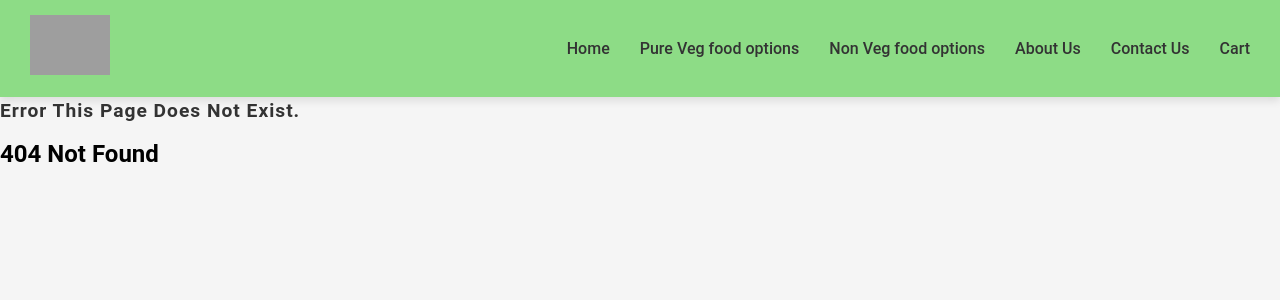
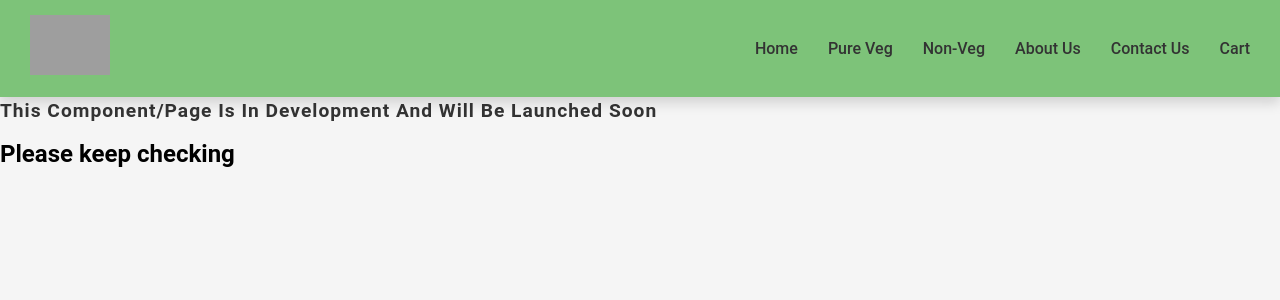
Before and after one commit to Mayank-Tiwari01/The-Lunchbox, a React (Vite) app: page /PureVeg in a window 1280 px wide. Before the commit this address had no page. Shown: the top 300 px of the page. Built offline with nearby package versions, Linux system fonts and the light colour scheme; grey boxes are pictures that could not be loaded.

Commit message:
Added dummy pages to be implemented later.

```diff
--- a/src/components/Header.jsx
+++ b/src/components/Header.jsx
@@ -18,8 +18,12 @@ const Header = () => {
             <li>
               <Link to="/" className="nav-link">Home</Link>
             </li>
-            <li>Pure Veg food options</li>
-            <li>Non Veg food options</li>
+            <li>
+              <Link to="/PureVeg" className="nav-link">Pure Veg</Link>
+            </li>
+            <li>
+              <Link to="/NonVeg" className="nav-link">Non-Veg</Link>
+            </li>
             <li>
               <Link to="/About" className="nav-link">About Us</Link>
             </li>
--- /dev/null
+++ b/src/components/NonVeg.jsx
@@ -0,0 +1,12 @@
+import React from 'react'
+
+function NonVeg() {
+  return (
+    <>
+      <h1>This component/page is in Development and will be launched soon</h1>
+      <h2>Please keep checking</h2>
+    </>
+  )
+}
+
+export default NonVeg
--- /dev/null
+++ b/src/components/PureVeg.jsx
@@ -0,0 +1,12 @@
+import React from 'react'
+
+function PureVeg() {
+  return (
+    <>
+      <h1>This component/page is in Development and will be launched soon</h1>
+      <h2>Please keep checking</h2>
+    </>
+  )
+}
+
+export default PureVeg
```
Also changed, not shown: index.js (+10 -0 lines), src/components/Cart.jsx (added, +12 -0 lines).
